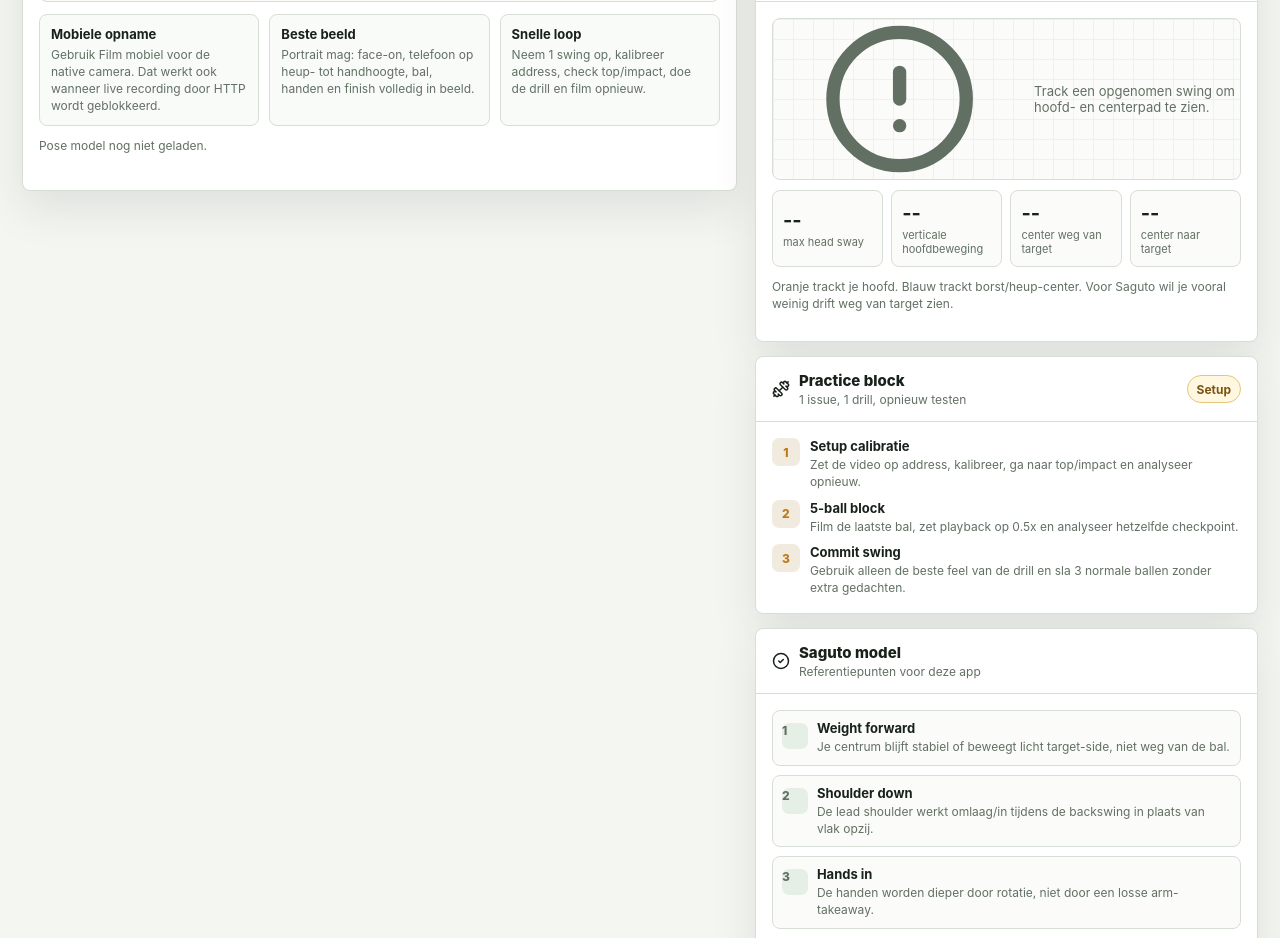
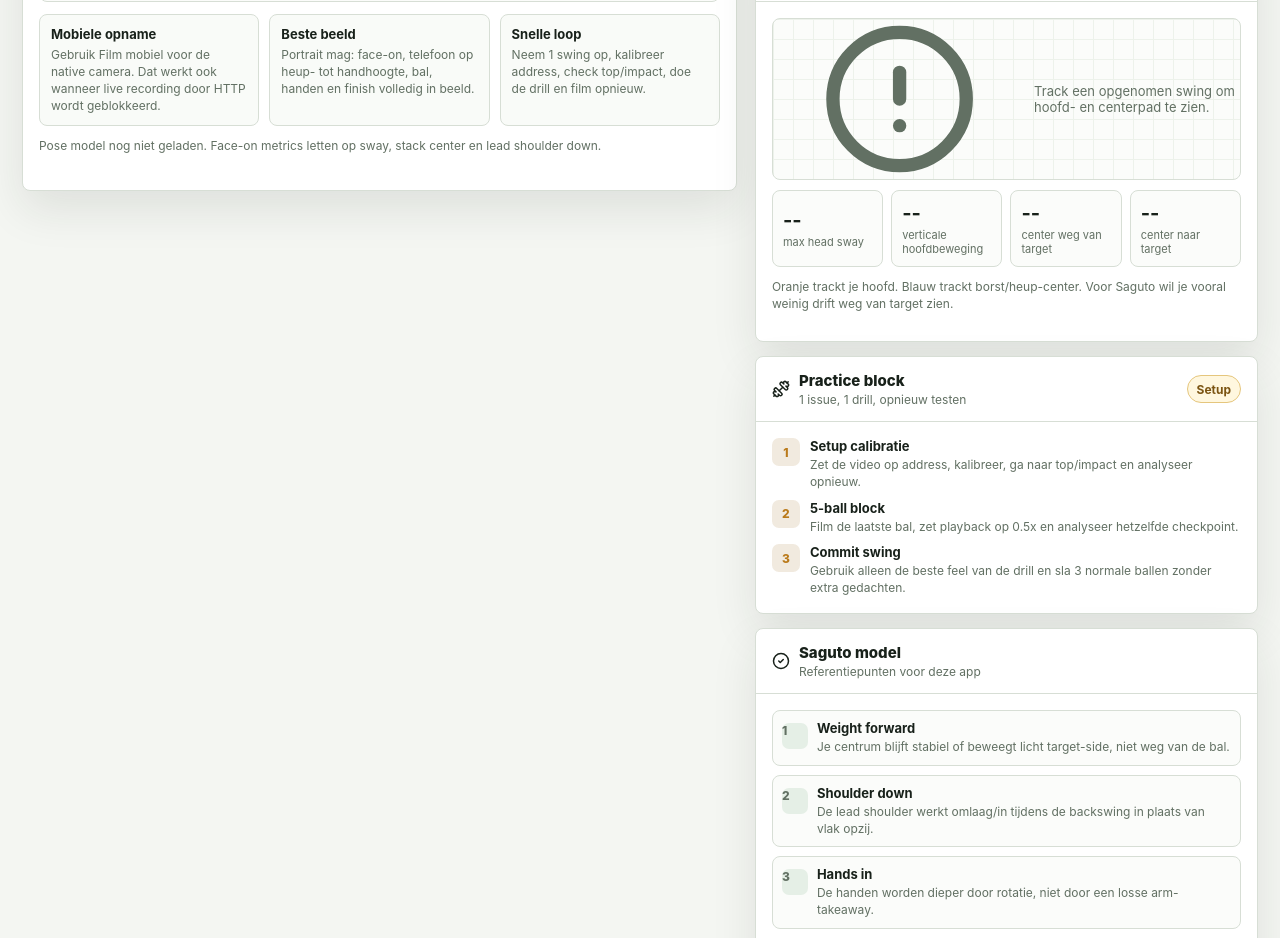
Before and after one commit to cejezed/golfanalyser, a Next.js app: page / in a window 1280 px wide. Shown: the part 840-1778 px from the top of the page. Built offline with nearby package versions, Linux system fonts and the light colour scheme.

Commit message:
Add camera angle specific metrics

```diff
--- a/app/page.tsx
+++ b/app/page.tsx
@@ -494,7 +494,8 @@ const buildMetrics = (
   current: Landmark[] | null,
   baseline: Landmark[] | null,
   handedness: Handedness,
-  targetSide: TargetSide
+  targetSide: TargetSide,
+  cameraView: CameraView
 ): SwingMetric[] => {
   if (!current) {
     return [
@@ -542,6 +543,125 @@ const buildMetrics = (
         score: 0,
         status: "warn",
         icon: "center"
+      }
+    ];
+  }
+
+  if (cameraView === "down-the-line") {
+    const leftShoulder = current[11];
+    const rightShoulder = current[12];
+    const leftElbow = current[13];
+    const rightElbow = current[14];
+    const leftWrist = current[15];
+    const rightWrist = current[16];
+    const leftHip = current[23];
+    const rightHip = current[24];
+    const leadShoulder = handedness === "right" ? leftShoulder : rightShoulder;
+    const leadElbow = handedness === "right" ? leftElbow : rightElbow;
+    const leadWrist = handedness === "right" ? leftWrist : rightWrist;
+    const leadHip = handedness === "right" ? leftHip : rightHip;
+    const shoulderMid = midpoint(leftShoulder, rightShoulder);
+    const hipMid = midpoint(leftHip, rightHip);
+    const wristMid = midpoint(leftWrist, rightWrist);
+    const baselineShoulderMid = baseline ? midpoint(baseline[11], baseline[12]) : undefined;
+    const baselineHipMid = baseline ? midpoint(baseline[23], baseline[24]) : undefined;
+    const baselineWristMid = baseline ? midpoint(baseline[15], baseline[16]) : undefined;
+    const shoulderWidth = Math.max(distance(leftShoulder, rightShoulder), 0.08);
+    const baselineShoulderWidth = baseline
+      ? Math.max(distance(baseline[11], baseline[12]), 0.08)
+      : shoulderWidth;
+
+    const headVerticalPct = baseline
+      ? (Math.abs(current[0].y - baseline[0].y) / baselineShoulderWidth) * 100
+      : 0;
+    const headScore = baseline ? clamp(105 - headVerticalPct * 3.2) : 58;
+
+    const postureAngle = lineAngle(shoulderMid, hipMid);
+    const baselinePostureAngle =
+      baselineShoulderMid && baselineHipMid ? lineAngle(baselineShoulderMid, baselineHipMid) : postureAngle;
+    const postureChange = Math.abs(postureAngle - baselinePostureAngle);
+    const postureScore = baseline ? clamp(104 - postureChange * 4.5) : 58;
+
+    const hipDepthPct =
+      baseline && hipMid && baselineHipMid
+        ? (Math.abs(hipMid.x - baselineHipMid.x) / baselineShoulderWidth) * 100
+        : 0;
+    const hipScore = baseline ? clamp(102 - hipDepthPct * 3.4) : 58;
+
+    const handDepthPct =
+      baseline && wristMid && baselineWristMid
+        ? (Math.abs(wristMid.x - baselineWristMid.x) / baselineShoulderWidth) * 100
+        : 0;
+    const handScore = baseline ? clamp(42 + Math.min(handDepthPct * 2.8, 58)) : 58;
+
+    const connectionRatio =
+      pointLineDistance(leadElbow, leadShoulder, leadHip) / shoulderWidth;
+    const connectionScore = clamp(112 - connectionRatio * 118);
+
+    return [
+      {
+        id: "dtl-head",
+        label: "Head level",
+        value: baseline ? `${headVerticalPct.toFixed(0)}% SW` : "setup nodig",
+        detail: baseline
+          ? headVerticalPct <= 10
+            ? "Hoofdhoogte blijft rustig door de swing."
+            : "Veel op/neer beweging; contact en posture worden dan wisselvallig."
+          : "Kalibreer address voor head-level analyse.",
+        score: Math.round(headScore),
+        status: scoreStatus(headScore),
+        icon: "head"
+      },
+      {
+        id: "dtl-posture",
+        label: "Posture behoud",
+        value: baseline ? `${postureChange.toFixed(0)} deg` : "setup nodig",
+        detail: baseline
+          ? postureChange <= 8
+            ? "Spine/posture lijn blijft dicht bij setup."
+            : "Posture verandert veel; dit lijkt op opkomen of early-extension risico."
+          : "Kalibreer address om spine angle te vergelijken.",
+        score: Math.round(postureScore),
+        status: scoreStatus(postureScore),
+        icon: "shoulder"
+      },
+      {
+        id: "dtl-hip-depth",
+        label: "Hip depth",
+        value: baseline ? `${hipDepthPct.toFixed(0)}% SW` : "setup nodig",
+        detail: baseline
+          ? hipDepthPct <= 12
+            ? "Heupcentrum blijft redelijk in dezelfde diepte."
+            : "Heupen bewegen sterk horizontaal; check early extension of wegduwen van de bal."
+          : "Kalibreer address voor heupdiepte.",
+        score: Math.round(hipScore),
+        status: scoreStatus(hipScore),
+        icon: "center"
+      },
+      {
+        id: "dtl-hands",
+        label: "Hand path depth",
+        value: baseline ? `${handDepthPct.toFixed(0)}% SW` : "setup nodig",
+        detail: baseline
+          ? handDepthPct >= 10
+            ? "Handen veranderen zichtbaar van diepte; controleer of dit uit borstturn komt."
+            : "Weinig hand-depth zichtbaar; takeaway kan te recht/armsy worden."
+          : "Kalibreer setup en analyseer takeaway/top.",
+        score: Math.round(handScore),
+        status: scoreStatus(handScore),
+        icon: "connection"
+      },
+      {
+        id: "dtl-connection",
+        label: "Arm-body connection",
+        value: `${connectionRatio.toFixed(2)} SW`,
+        detail:
+          connectionRatio <= 0.45
+            ? "Lead arm blijft dicht bij de torso-lijn."
+            : "Lead arm komt los van de torso; zijkant-video toont dit vaak duidelijk.",
+        score: Math.round(connectionScore),
+        status: scoreStatus(connectionScore),
+        icon: "arm"
       }
     ];
   }
@@ -805,8 +925,8 @@ export default function Home() {
   const [sessions, setSessions] = useState<SessionEntry[]>([]);
 
   const metrics = useMemo(
-    () => buildMetrics(landmarks, baseline, handedness, targetSide),
-    [baseline, handedness, landmarks, targetSide]
+    () => buildMetrics(landmarks, baseline, handedness, targetSide, cameraView),
+    [baseline, cameraView, handedness, landmarks, targetSide]
   );
   const baselineMotion = useMemo(
     () => (baseline ? extractMotionPoint(baseline, 0) : null),
@@ -1858,7 +1978,10 @@ export default function Home() {
               </div>
             </div>
             <p className={`status-line ${poseStatus.includes("mislukt") ? "error-line" : ""}`}>
-              {poseStatus} {cameraView === "down-the-line" ? "2D-metrics zijn het sterkst met face-on video." : ""}
+              {poseStatus}{" "}
+              {cameraView === "down-the-line"
+                ? "Down-the-line metrics letten op posture, hip depth en hand path."
+                : "Face-on metrics letten op sway, stack center en lead shoulder down."}
             </p>
           </div>
         </section>
@@ -1985,15 +2108,18 @@ export default function Home() {
                 </div>
                 <div className="motion-card">
                   <strong>{motionSummary ? `${motionSummary.centerAwayPct.toFixed(0)}%` : "--"}</strong>
-                  <span>center weg van target</span>
+                  <span>{cameraView === "down-the-line" ? "center horizontaal A" : "center weg van target"}</span>
                 </div>
                 <div className="motion-card">
                   <strong>{motionSummary ? `${motionSummary.centerTargetPct.toFixed(0)}%` : "--"}</strong>
-                  <span>center naar target</span>
+                  <span>{cameraView === "down-the-line" ? "center horizontaal B" : "center naar target"}</span>
                 </div>
               </div>
               <p className="status-line">
-                Oranje trackt je hoofd. Blauw trackt borst/heup-center. Voor Saguto wil je vooral weinig drift weg van target zien.
+                Oranje trackt je hoofd. Blauw trackt borst/heup-center.{" "}
+                {cameraView === "down-the-line"
+                  ? "Bij zijkant-video gebruik je dit vooral voor posture en early-extension indicatie."
+                  : "Voor Saguto wil je vooral weinig drift weg van target zien."}
               </p>
             </div>
           </section>
```
